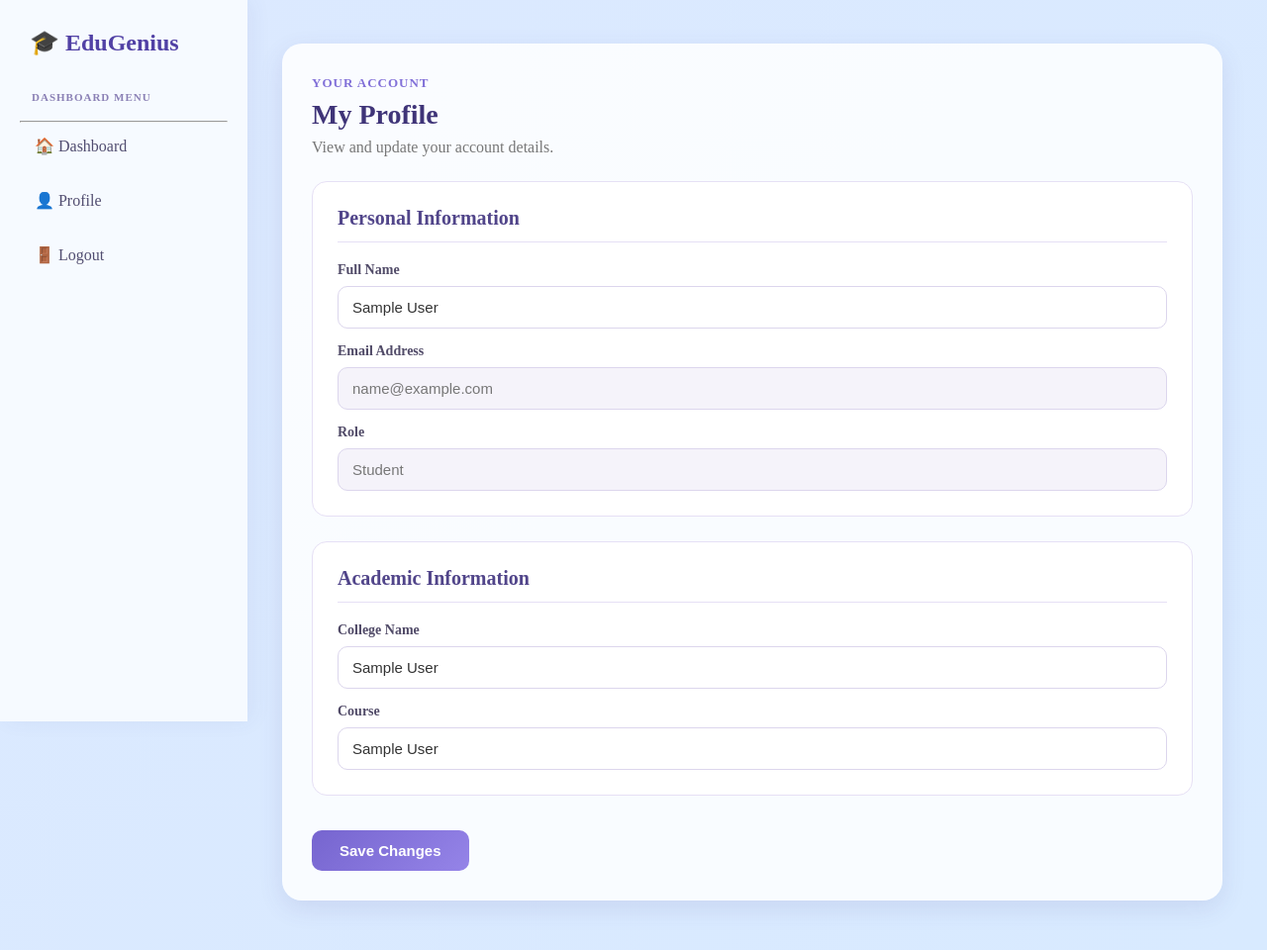
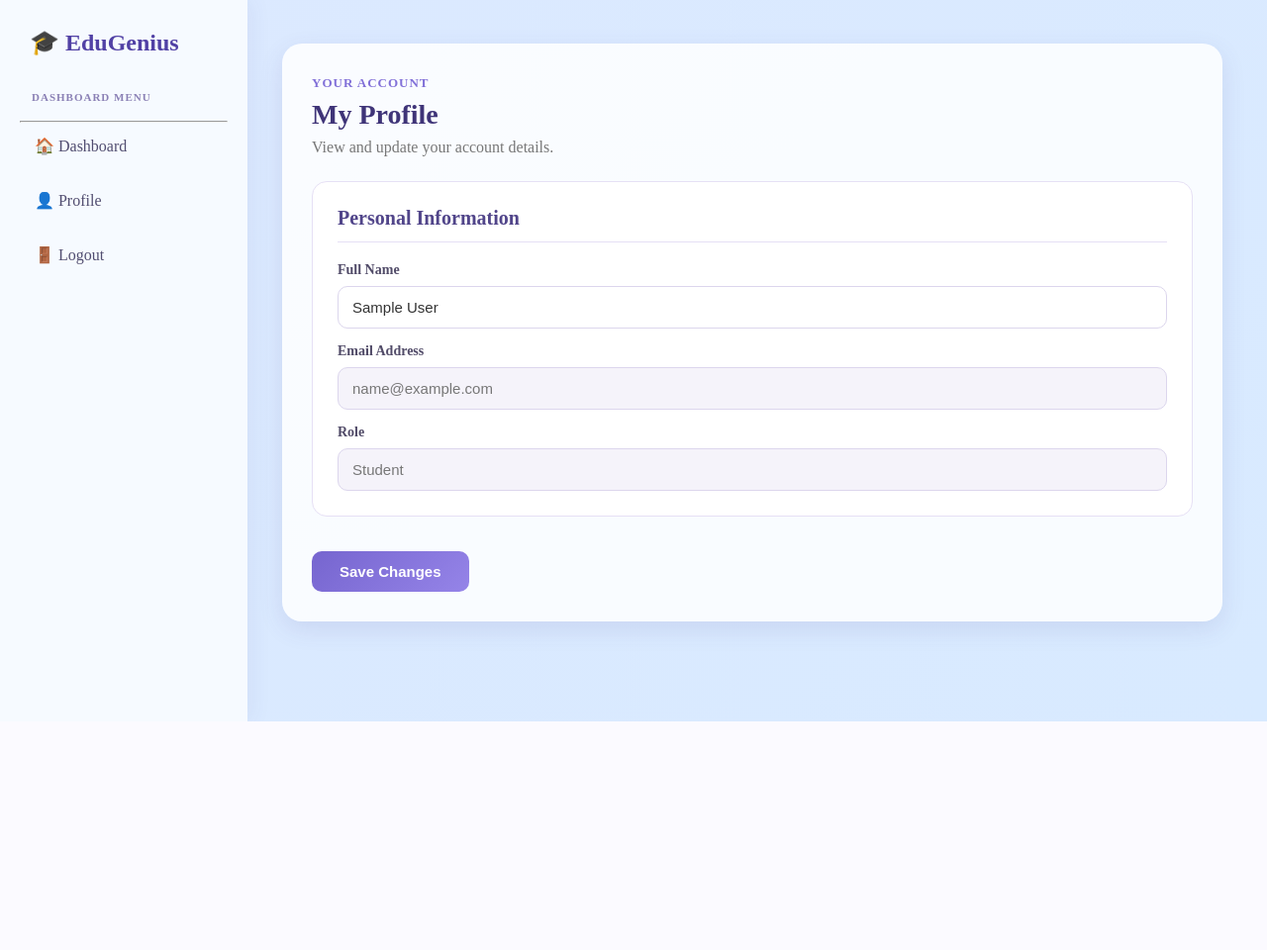
Before and after one commit to panaganamrata17-debug/EduGenius-Assistant, a Django app: page /profile/ in a window 1280 px wide. Shown: the part 71-1031 px from the top of the page at 99% size. After the commit the page ends 800 px from the top, so only its background shows below. Run offline with Django 5.2, Linux system fonts and the light colour scheme; a user stored in the database is signed in; tables that the repository leaves empty hold one stand-in row (values such as "Sample post").

Commit message:
Remove academic information from student profile

```diff
--- a/edu_app/templates/edu_app/profile.html
+++ b/edu_app/templates/edu_app/profile.html
@@ -76,29 +76,6 @@
                             readonly
                         >
                     </div>
-
-                    {% if profile.role == "student" and student_profile %}
-                    <div class="profile-form-section">
-                        <h2>Academic Information</h2>
-
-                        <label>College Name</label>
-                        <input
-                            type="text"
-                            name="college_name"
-                            value="{{ student_profile.college_name }}"
-                        >
-
-                        <label>Course</label>
-                        <input
-                            type="text"
-                            name="course_name"
-                            value="{{ student_profile.course_name }}"
-                        >
-
-
-                    </div>
-                    {% endif %}
-
                     <button type="submit" class="profile-save-btn">
                         Save Changes
                     </button>
```
